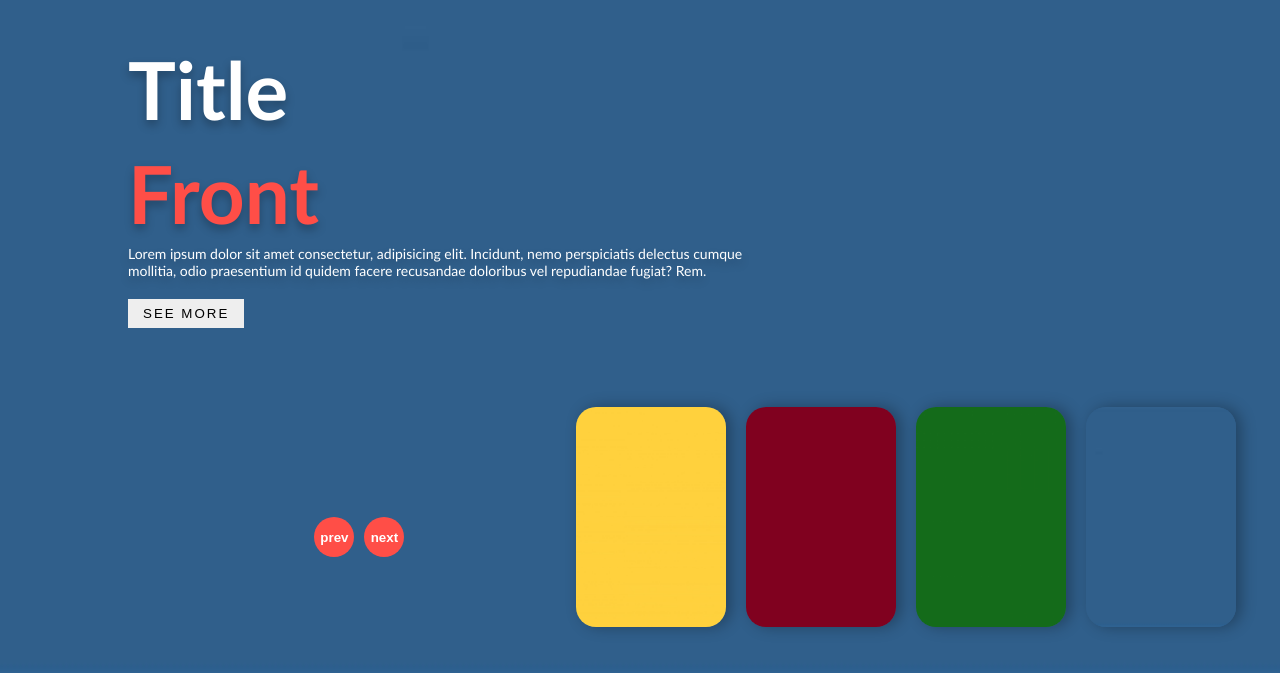
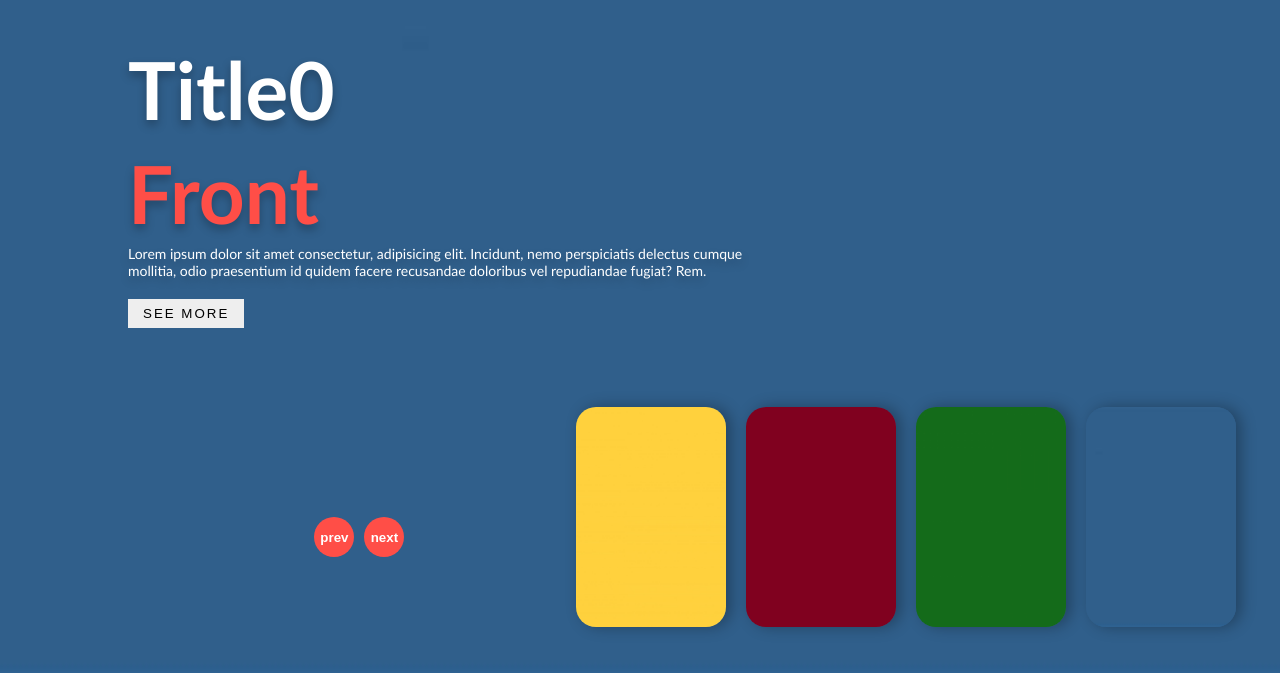
Before and after one commit to RiccardoMarino00/Portfolio-Ricky, a Vue app: page /slider-works in a window 1280 px wide. Shown: the part 123-796 px from the top of the page. Built offline with nearby package versions, Linux system fonts and the light colour scheme.

Commit message:
Fixed slider

```diff
--- a/src/assets/general.css
+++ b/src/assets/general.css
@@ -20,3 +20,8 @@ ul, li, ol, menu {
 .red-txt {
     color: #FF4E47;
 }
+
+html {
+    scrollbar-color: #FF4E47;
+
+}
--- a/src/views/HomeView.vue
+++ b/src/views/HomeView.vue
@@ -84,7 +84,19 @@ export default {
 
 </template>
 
-<style scoped>
+<style>
+::-webkit-scrollbar {
+    background: transparent;
+    /* border-left: 1px solid rgb(255, 78, 71); */
+    width: 8px;
+}
+
+::-webkit-scrollbar-thumb {
+    background: rgb(2, 2, 69);
+    border-radius: 5px;
+
+}
+
 @keyframes appear {
     from {
         opacity: 0;
--- a/src/views/SliderWorks.vue
+++ b/src/views/SliderWorks.vue
@@ -11,7 +11,6 @@ export default {
         }
     },
     mounted() {
-
         // assicuro che il DOM sia completamente caricato prima di eseguire
         this.$nextTick(() => {
 
@@ -20,26 +19,42 @@ export default {
             this.thumbNail = this.$el.querySelector('.thumbnail');
             // this.thumbnailItems = this.thumbNail.querySelectorAll('.item');
             this.thumbnailItems = this.$el.querySelectorAll('.thumbnail .item');
+            console.log(this.thumbnailItems);
+            //sposta la prima miniatura in fondo
 
-            //sposta la prima miniatura in fondo
             this.thumbNail.appendChild(this.thumbnailItems[0]);
         })
 
+    },
 
-
-
-
-
-    },
-    computed: {
-
-        orderedThumbnails() {
-        }
-
-    },
     methods: {
 
         moveSlider(direction) {
+
+            let sliderItems = this.sliderList.querySelectorAll('.item');
+            this.thumbnailItems = this.thumbNail.querySelectorAll('.item');
+
+            if (direction === 'next') {
+                this.sliderList.appendChild(sliderItems[0])
+                this.thumbNail.appendChild(this.thumbnailItems[0])
+                console.log('this.slider', this.slider)
+                this.slider.classList.add('next')
+                console.log(this.thumbnailItems);
+            } else {
+                this.sliderList.prepend(sliderItems[sliderItems.length - 1])
+                this.thumbNail.prepend(this.thumbnailItems[this.thumbnailItems.length - 1])
+                this.slider.classList.add('prev')
+                console.log(this.thumbnailItems);
+
+            }
+
+            this.slider.addEventListener('animationend', () => {
+                if (direction === 'next') {
+                    this.slider.classList.remove('next')
+                } else {
+                    this.slider.classList.remove('prev')
+                }
+            }, { once: true });
 
             // let sliderItems = this.sliderList.querySelectorAll('.item');
 
@@ -93,27 +108,6 @@ export default {
 
             // }, { once: true }) // L'evento è gestito una sola volta
 
-            let sliderItems = this.sliderList.querySelectorAll('.item');
-
-            if (direction === 'next') {
-                this.sliderList.appendChild(sliderItems[0])
-                this.thumbNail.appendChild(this.thumbnailItems[0])
-                console.log('this.slider', this.slider)
-                this.slider.classList.add('next')
-            } else {
-                this.sliderList.prepend(sliderItems[sliderItems.length - 1])
-                this.thumbNail.prepend(this.thumbnailItems[this.thumbnailItems.length - 1])
-                this.slider.classList.add('prev')
-            }
-
-            this.slider.addEventListener('animationend', () => {
-                if (direction === 'next') {
-                    this.slider.classList.remove('next')
-                } else {
-                    this.slider.classList.remove('prev')
-                }
-            }, { once: true });
-
         }
     }
 
@@ -125,11 +119,12 @@ export default {
 
 <template>
     <div class="slider">
+        <a to="/">Go Back</a>
         <div class="list">
-            <div class="item">
+            <div id="blu" class="item">
                 <img src="../components/icons/blu.jpg" alt="">
                 <div class="content">
-                    <div class="title">Title</div>
+                    <div class="title">Title0</div>
                     <div class="type">Front</div>
                     <div class="description">Lorem ipsum dolor sit amet consectetur, adipisicing elit. Incidunt, nemo
                         perspiciatis delectus cumque mollitia, odio praesentium id quidem facere recusandae doloribus
@@ -139,10 +134,10 @@ export default {
                     </div>
                 </div>
             </div>
-            <div class="item">
+            <div id="giallo" class="item">
                 <img src="../components/icons/giallo.jpg" alt="">
                 <div class="content">
-                    <div class="title">Title</div>
+                    <div class="title">Title1</div>
                     <div class="type">Front</div>
                     <div class="description">Lorem ipsum dolor sit amet consectetur, adipisicing elit. Incidunt, nemo
                         perspiciatis delectus cumque mollitia, odio praesentium id quidem facere recusandae doloribus
@@ -152,10 +147,10 @@ export default {
                     </div>
                 </div>
             </div>
-            <div class="item">
+            <div id="rosso" class="item">
                 <img src="../components/icons/rosso.jpg" alt="">
                 <div class="content">
-                    <div class="title">Title</div>
+                    <div class="title">Title2</div>
                     <div class="type">Front</div>
                     <div class="description">Lorem ipsum dolor sit amet consectetur, adipisicing elit. Incidunt, nemo
                         perspiciatis delectus cumque mollitia, odio praesentium id quidem facere recusandae doloribus
@@ -165,10 +160,10 @@ export default {
                     </div>
                 </div>
             </div>
-            <div class="item">
+            <div id="verde" class="item">
                 <img src="../components/icons/verde.jpg" alt="">
                 <div class="content">
-                    <div class="title">Title</div>
+                    <div class="title">Title3</div>
                     <div class="type">Front</div>
                     <div class="description">Lorem ipsum dolor sit amet consectetur, adipisicing elit. Incidunt, nemo
                         perspiciatis delectus cumque mollitia, odio praesentium id quidem facere recusandae doloribus
@@ -193,16 +188,16 @@ export default {
             </div> -->
         </div>
         <div class="thumbnail">
-            <div class="item">
+            <div id="blu2" class="item">
                 <img src="../components/icons/blu.jpg" alt="">
             </div>
-            <div class="item">
+            <div id="giallo2" class="item">
                 <img src="../components/icons/giallo.jpg" alt="">
             </div>
-            <div class="item">
+            <div id="rosso2" class="item">
                 <img src="../components/icons/rosso.jpg" alt="">
             </div>
-            <div class="item">
+            <div id="verde2" class="item">
                 <img src="../components/icons/verde.jpg" alt="">
             </div>
             <!-- <div class="item">
@@ -218,6 +213,11 @@ export default {
 </template>
 
 <style scoped>
+.slider a {
+    background-color: orangered;
+    z-index: 1000;
+}
+
 * {
     margin: 0;
     padding: 0;
@@ -357,13 +357,16 @@ a {
 
 .slider .list .item:nth-child(1) {
     z-index: 1;
+    /* Metti la prima slide sopra le altre */
 }
 
+/* Animazione di ingresso per il contenuto della slide corrente */
 .slider .list .item:nth-child(1) .content .title,
 .slider .list .item:nth-child(1) .content .type,
 .slider .list .item:nth-child(1) .content .description,
 .slider .list .item:nth-child(1) .content .button {
     transform: translateY(50px);
+    /* Sposta il contenuto inizialmente verso il basso */
     filter: blur(20px);
     opacity: 0;
     animation: showContent 0.5s 1s linear 1 forwards;
@@ -372,28 +375,29 @@ a {
 @keyframes showContent {
     to {
         transform: translateY(0px);
+        /* Riporta il contenuto nella posizione iniziale */
         filter: blur(0px);
         opacity: 1;
     }
 }
 
 .slider .list .item:nth-child(1) .content .title {
+    animation-delay: 0.2s;
+}
+
+.slider .list .item:nth-child(1) .content .type {
+    animation-delay: 0.3s;
+}
+
+.slider .list .item:nth-child(1) .content .description {
     animation-delay: 0.4s;
 }
 
-.slider .list .item:nth-child(1) .content .type {
-    animation-delay: 0.6s;
+.slider .list .item:nth-child(1) .content .button {
+    animation-delay: 0.5s;
 }
 
-.slider .list .item:nth-child(1) .content .description {
-    animation-delay: 0.8s;
-}
-
-.slider .list .item:nth-child(1) .content .button {
-    animation-delay: 1s;
-}
-
-/* animation for button next */
+/* animation for button next  riduce temporaneamente l'immagine principale*/
 .slider.next .list .item:nth-child(1) img {
     width: 150px;
     height: 220px;
@@ -414,6 +418,7 @@ a {
     }
 }
 
+/* Animazione per la miniatura nell'ultima posizione quando viene cliccato 'next' */
 .slider.next .thumbnail .item:nth-last-child(1) {
     overflow: hidden;
     animation: showThumbnail 0.5s linear 1 forwards;
@@ -430,9 +435,86 @@ a {
     }
 }
 
+
+/* Animazione per il movimento del carosello delle miniature */
 .slider.next .thumbnail {
     animation: effectNext .5s linear 1 forwards;
 }
+
+
+/* Definisce lo spostamento laterale delle miniature */
+@keyframes effectNext {
+    from {
+        transform: translatex(150px)
+    }
+}
+
+/* animation for prev button */
+
+/* Animazione per il bottone 'prev', riduce temporaneamente la seconda slide */
+.slider.prev .list .item:nth-child(2) {
+    z-index: 2;
+}
+
+/* Riduce temporaneamente l'immagine della seconda slide */
+.slider.prev .list .item:nth-child(2) img {
+    position: absolute;
+    bottom: 0;
+    left: 0;
+    animation: outFrame 0.5s linear 1 forwards;
+}
+
+
+/* Anima la riduzione delle immagini verso la dimensione delle miniature */
+@keyframes outFrame {
+    to {
+        width: 150px;
+        height: 220px;
+        bottom: 50px;
+        left: 45%;
+        border-radius: 20px
+    }
+
+}
+
+/* Nasconde la miniatura all'inizio per poi farla apparire */
+.slider.prev .thumbnail .item:nth-child(1) {
+    overflow: hidden;
+    opacity: 0;
+    animation: showThumbnail .5s linear 1 forwards;
+}
+
+
+/* Anima il contenuto della slide in uscita quando si clicca 'prev' */
+.slider.prev .list .item:nth-child(1) .content .title,
+.slider.prev .list .item:nth-child(1) .content .type,
+.slider.prev .list .item:nth-child(1) .content .description,
+.slider.prev .list .item:nth-child(1) .content .button {
+
+    animation: contentOut 0.5s 1s linear 1 forwards;
+}
+
+
+/* Definisce l'animazione per nascondere il contenuto */
+@keyframes contentOut {
+    to {
+        transform: translateY(-150px);
+        filter: blur(20px);
+        opacity: 0
+    }
+}
+
+@media screen and (max-width: 768px) {
+    .thumbnail .item {
+        width: 100px;
+        height: 170px;
+        flex-shrink: 0;
+        position: relative;
+        /* transition: transform 0.5s ease; */
+    }
+}
+
+
 
 /* .slider.next .thumbnail .item {
     animation: slideNext 0.5s forwards
@@ -461,64 +543,4 @@ a {
         transform: translateX(100%);
     }
 } */
-
-@keyframes effectNext {
-    from {
-        transform: translatex(150px)
-    }
-}
-
-.slider.prev .list .item:nth-child(2) {
-    z-index: 2;
-}
-
-.slider.prev .list .item:nth-child(2) img {
-    position: absolute;
-    bottom: 0;
-    left: 0;
-    animation: outFrame 0.5s linear 1 forwards;
-}
-
-@keyframes outFrame {
-    to {
-        width: 150px;
-        height: 220px;
-        bottom: 50px;
-        left: 50%;
-        border-radius: 20px
-    }
-
-}
-
-.slider.prev .thumbnail .item:nth-child(1) {
-    overflow: hidden;
-    opacity: 0;
-    animation: showThumbnail .5s linear 1 forwards;
-}
-
-.slider.prev .list .item:nth-child(1) .content .title,
-.slider.prev .list .item:nth-child(1) .content .type,
-.slider.prev .list .item:nth-child(1) .content .description,
-.slider.prev .list .item:nth-child(1) .content .button {
-
-    animation: contentOut 0.5s 1s linear 1 forwards;
-}
-
-@keyframes contentOut {
-    to {
-        transform: translateY(-150px);
-        filter: blur(20px);
-        opacity: 0
-    }
-}
-
-@media screen and (max-width: 768px) {
-    .thumbnail .item {
-        width: 100px;
-        height: 170px;
-        flex-shrink: 0;
-        position: relative;
-        /* transition: transform 0.5s ease; */
-    }
-}
 </style>
```
Also changed, not shown: src/components/navbar.vue (+3 -4 lines).
